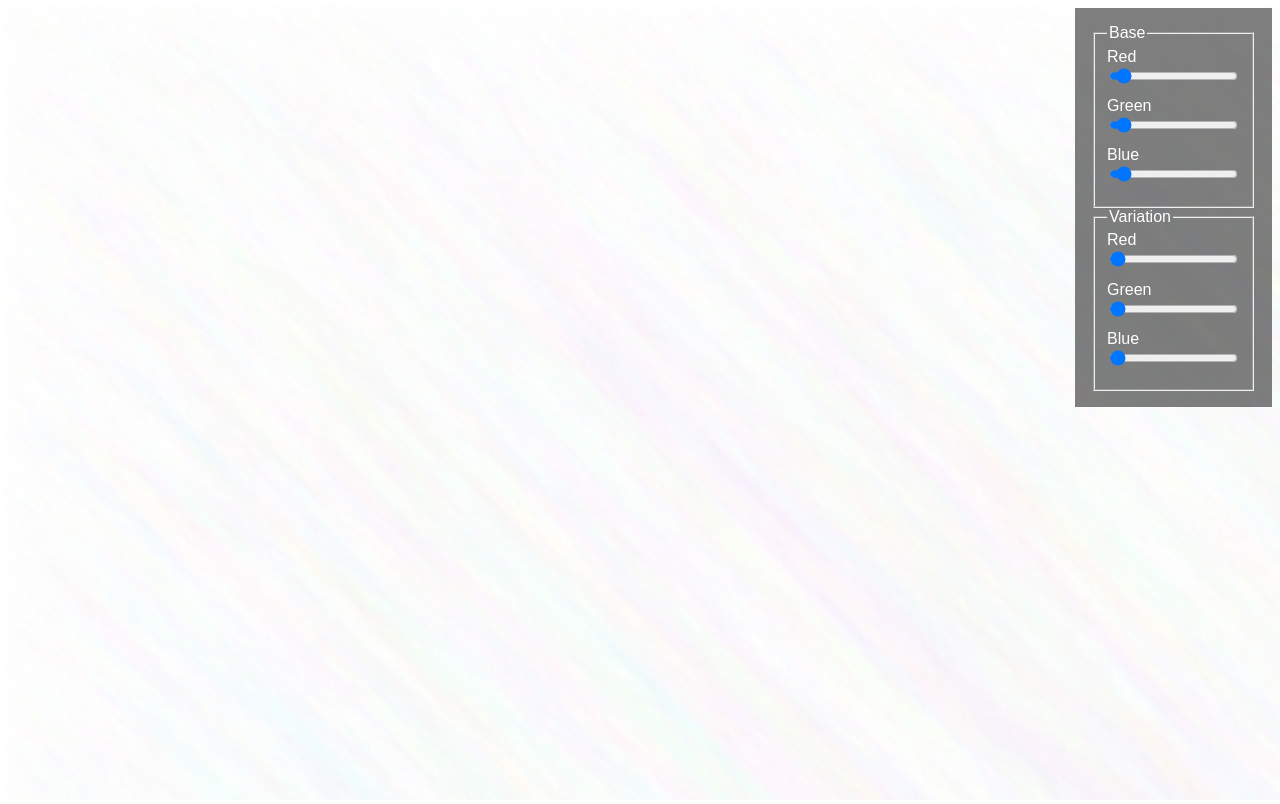
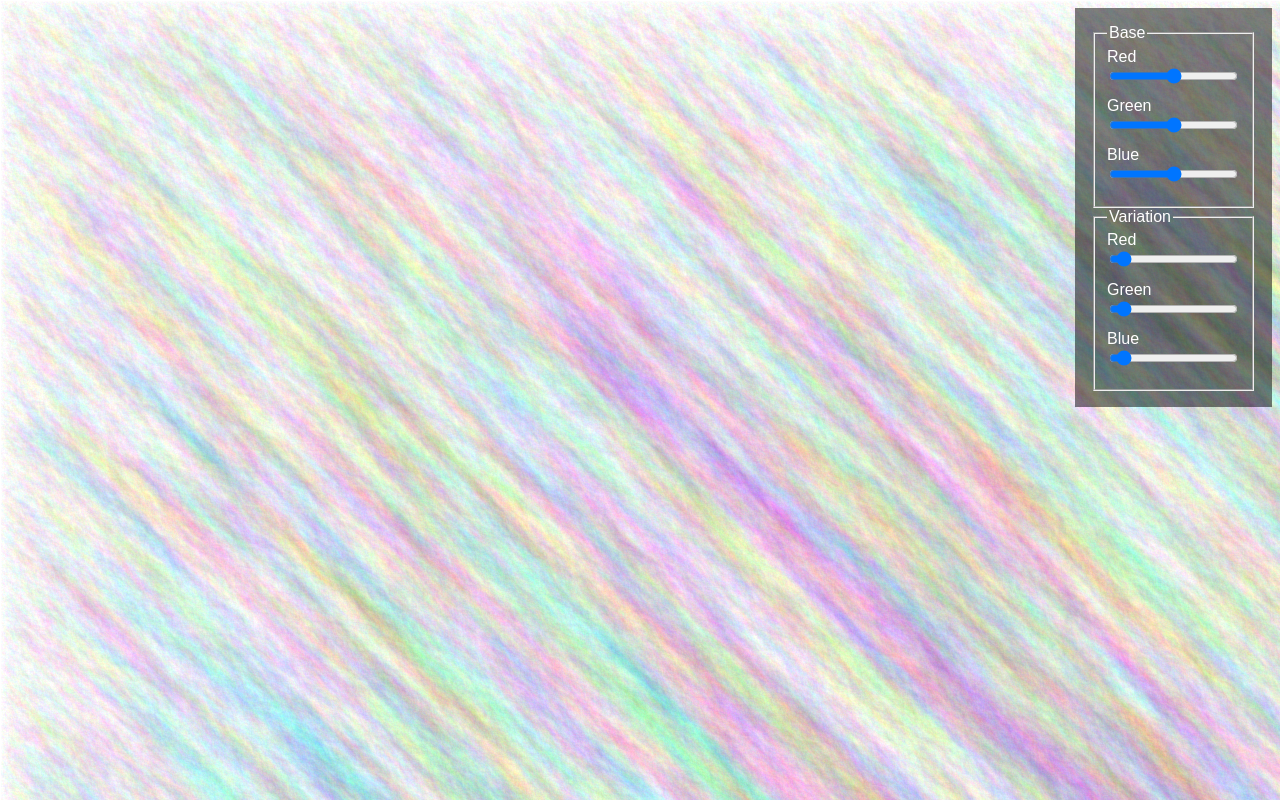
Before and after one commit to liamnewmarch/alphamap, a plain HTML site: page index.html in a window 1280 px wide. Drawn offline with Linux system fonts and the light colour scheme.

Commit message:
Better defaults

```diff
--- a/index.html
+++ b/index.html
@@ -11,20 +11,20 @@
             <fieldset>
                 <legend>Base</legend>
                 <label for="base-red">Red</label>
-                <input id="base-red" type="range" min="0" max="255" value="16">
+                <input id="base-red" type="range" min="0" max="255" value="128">
                 <label for="base-green">Green</label>
-                <input id="base-green" type="range" min="0" max="255" value="16">
+                <input id="base-green" type="range" min="0" max="255" value="128">
                 <label for="base-blue">Blue</label>
-                <input id="base-blue" type="range" min="0" max="255" value="16">
+                <input id="base-blue" type="range" min="0" max="255" value="128">
             </fieldset>
             <fieldset>
                 <legend>Variation</legend>
                 <label for="variation-red">Red</label>
-                <input id="variation-red" type="range" min="0" max="255" value="2">
+                <input id="variation-red" type="range" min="0" max="255" value="16">
                 <label for="variation-green">Green</label>
-                <input id="variation-green" type="range" min="0" max="255" value="2">
+                <input id="variation-green" type="range" min="0" max="255" value="16">
                 <label for="variation-blue">Blue</label>
-                <input id="variation-blue" type="range" min="0" max="255" value="2">
+                <input id="variation-blue" type="range" min="0" max="255" value="16">
             </fieldset>
         </form>
         <canvas></canvas>
```
